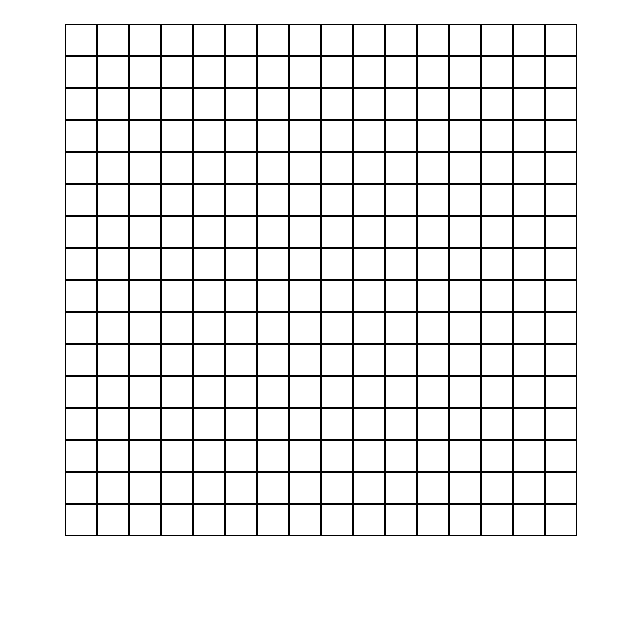
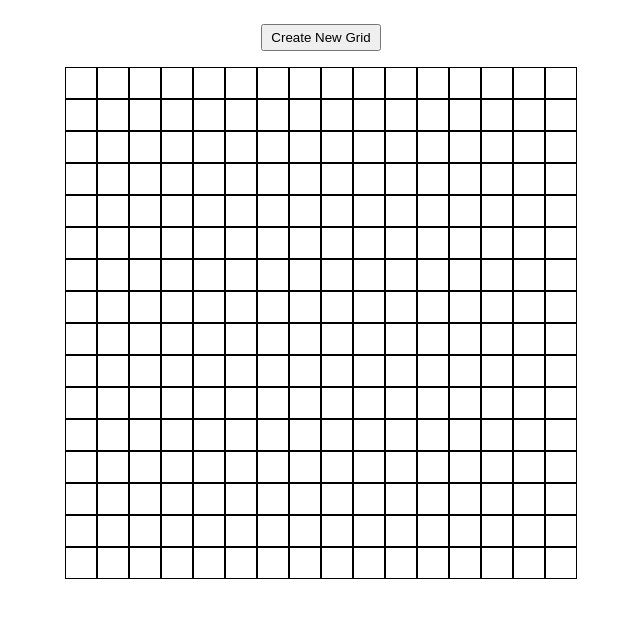
Before and after one commit to Helge-R/Etch-a-Sketch, a plain HTML site: page index.html in a window 1280 px wide. Shown: the whole page, without its empty margins (319-959 px from the left). Drawn offline with Linux system fonts and the light colour scheme.

Commit message:
Add a reset button which creates a new grid

```diff
--- a/index.html
+++ b/index.html
@@ -7,8 +7,10 @@
     <script src="script.js" defer></script>
   </head>
   <body>
-    <div class="container">
+    <button class="grid-creation">Create New Grid</button>
+    <div class="center">
+      <!-- <div class="grid"></div> -->
+    </div>
 
-    </div>
   </body>
 </html>
--- a/script.js
+++ b/script.js
@@ -2,19 +2,57 @@
 
 /// Create a 16 x 16 grid of square divs ///
 
-// Get the container
-const container = document.querySelector(".container");
 
 
-// Create 16 divs and add them to container
-for (let i = 0; i < 16 * 16; i++) {
-  let square = document.createElement("div");
-  square.addEventListener("mouseenter", changeSquareColor);
+const center = document.querySelector(".center");
+// Get reset button
+const resetBtn = document.querySelector(".grid-creation");
 
-  square.classList.add("square");
-  container.appendChild(square);
+resetBtn.addEventListener('click', restart);
+
+function restart(e) {
+  let newSize = prompt("How many squares per side (max 100)?", 16);
+  while (isNaN(newSize) || newSize <= 0 || newSize > 100) {
+    newSize = prompt("This was not a valid number. Please enter a number between 1 and 100.", 16);
+  }
+  createNewGrid(newSize);
+}
+
+function createNewGrid(size) {
+  if (center.firstElementChild) {
+    center.firstElementChild.remove();
+  }
+  let container = createGridContainer();
+  container = createGridCells(size, container);
+
+}
+
+function createGridContainer() {
+  // Create the container
+  let container = document.createElement("div");
+  container.classList.add("grid");
+  center.appendChild(container);
+  return container;
+}
+
+function createGridCells(size, container) {
+  // Create size * size divs and add them to container
+  for (let i = 0; i < size * size; i++) {
+    let square = document.createElement("div");
+    square.addEventListener("mouseenter", changeSquareColor);
+
+    square.classList.add("square");
+    let squareSize = 100 / size;
+    square.style.flex = `1  1 ${squareSize}%`;
+    console.log(squareSize);
+    container.appendChild(square);
+  }
+  return container;
+
 }
 
 function changeSquareColor(e) {
   e.currentTarget.style.backgroundColor = "blue";
 }
+
+createNewGrid(16);
--- a/styles.css
+++ b/styles.css
@@ -1,18 +1,35 @@
 body {
   display: flex;
+  align-items: center;
+  flex-direction: column;
+}
+
+.grid-creation {
+  /* width: 256px; */
+  padding: 4px 8px;
+  margin: 16px 32px 0 32px;
+}
+
+.center {
+  /* flex: 0 1 0; */
+  flex: 0 1 512px;
+  display: flex;
+  /* flex-direction: column; */
   justify-content: center;
 }
 
-
-.container {
+.grid {
+  flex: 0 1 512px;
   display: flex;
   flex-wrap: wrap;
-  min-width: 256px;
+
   margin: 16px 32px;
+  aspect-ratio: 1 / 1;
 }
 
 .square {
-  flex: 1 1 6%;
+  flex: 1 1 6.25%;
+
   box-sizing: border-box;
   border: 1px solid black;
   aspect-ratio: 1 / 1;
```
